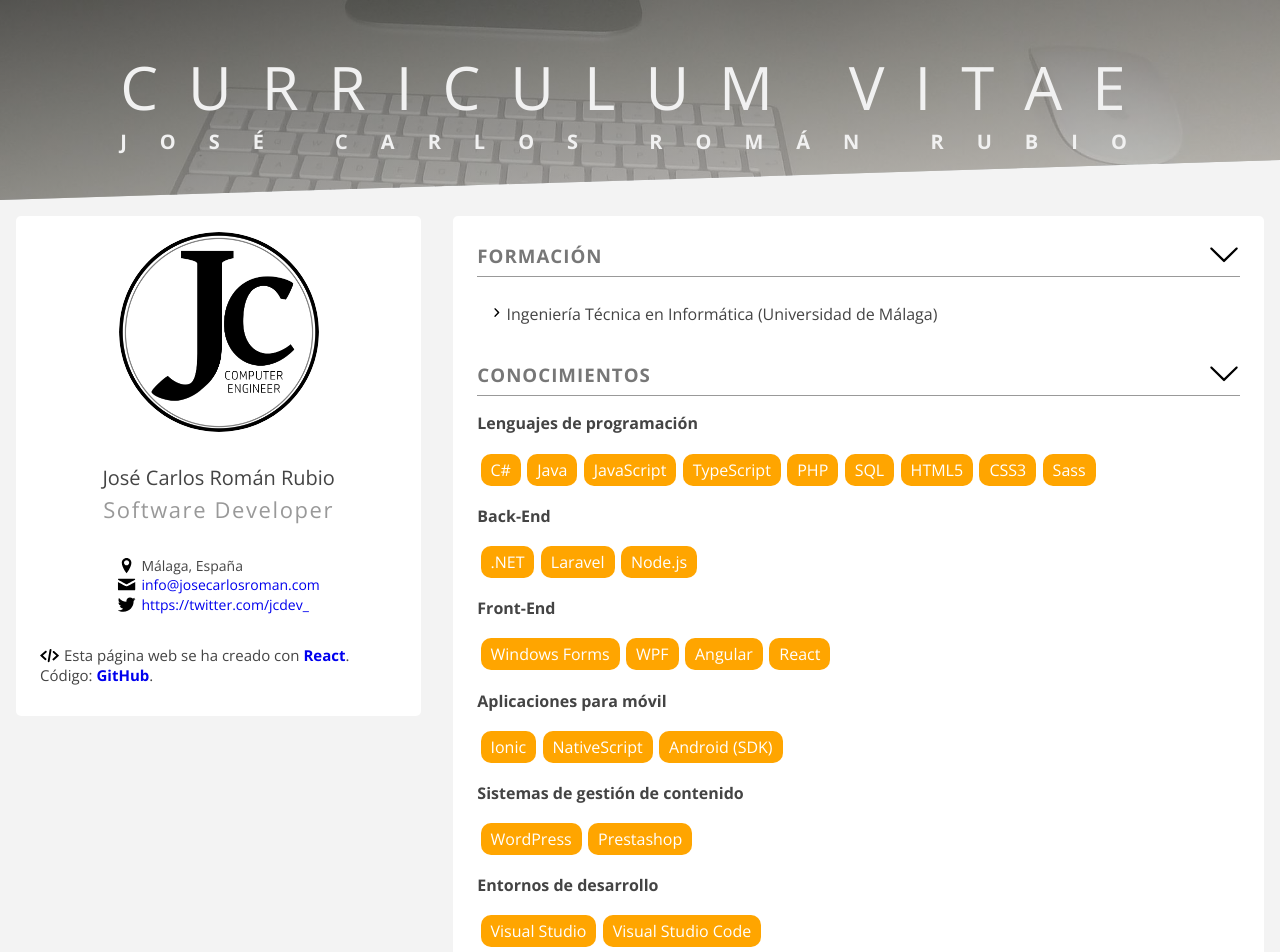
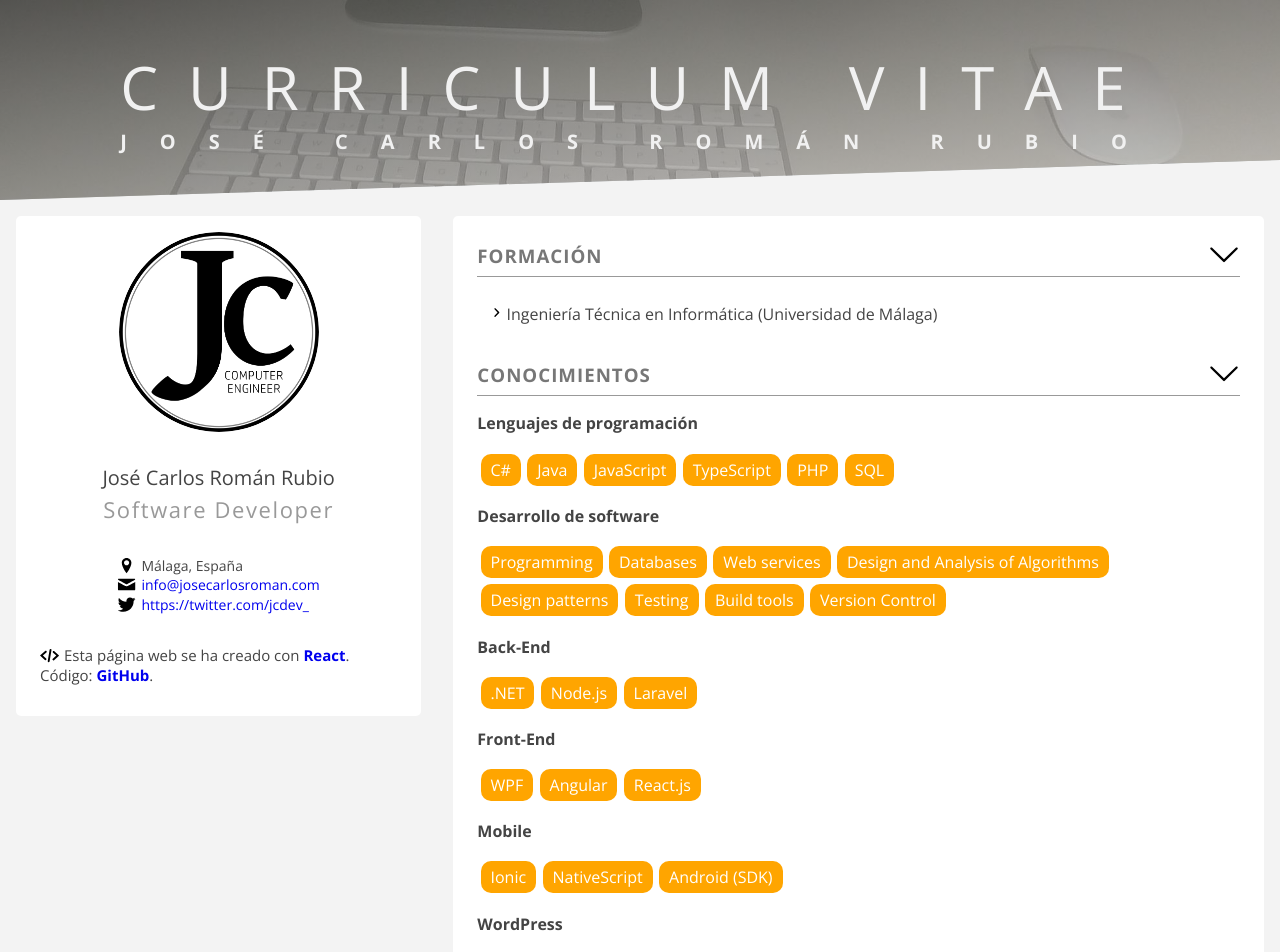
Before and after one commit to jcdotnet/curriculum, a React (Create React App) app: page / in a window 1280 px wide. Shown: the top 952 px of the page. Built offline with nearby package versions, Linux system fonts and the light colour scheme.

Commit message:
update, refactor :: skills code

```diff
--- a/src/components/Curriculum/Curriculum.js
+++ b/src/components/Curriculum/Curriculum.js
@@ -32,7 +32,7 @@ function Curriculum() {
 
 	let projectsList = <Spinner />
 
-	if ( projects )
+	if (projects)
 		projectsList = <CustomList items={projects.map(p => p.title)} projects={projects} />
 
 	return (
@@ -41,12 +41,9 @@ function Curriculum() {
 				<CustomList items={BACKGROUND.education} />
 			</Section>
 			<Section title="Conocimientos">
-				<Skill name="Lenguajes de programación" skills={SKILLS.languages} />
-				<Skill name="Back-End" skills={SKILLS.back} />
-				<Skill name="Front-End" skills={SKILLS.front} />
-				<Skill name="Aplicaciones para móvil" skills={SKILLS.mobile} />
-				<Skill name="Sistemas de gestión de contenido" skills={SKILLS.CMS} />
-				<Skill name="Entornos de desarrollo" skills={SKILLS.IDE} />
+				{SKILLS && SKILLS.map((area) => (
+					<Skill key={area.id} name={area.title} skills={area.skills} />
+				))}
 			</Section>
 			<Section title="Proyectos">
 				{projectsList}
--- a/src/shared/data.js
+++ b/src/shared/data.js
@@ -2,17 +2,46 @@
  * This data will probably be fetched from a back-end server
  */
 
-export const SKILLS = {
-    languages: ['C#', 'Java', 'JavaScript', 'TypeScript', 'PHP', 'SQL', 'HTML5', 'CSS3', 'Sass'],
-    back: ['.NET', 'Laravel', 'Node.js'],
-    front: ['Windows Forms', 'WPF', 'Angular', 'React'],
-    mobile: ['Ionic', 'NativeScript', 'Android (SDK)'],
-    IDE: ['Visual Studio', 'Visual Studio Code'],
-    CMS: ['WordPress', 'Prestashop'],
-}
+export const SKILLS = [
+	{
+		id: 'programming',
+		title: 'Lenguajes de programación',
+		skills: ['C#', 'Java', 'JavaScript', 'TypeScript', 'PHP', 'SQL'],
+  },
+	{
+		id: 'development',
+		title: 'Desarrollo de software',
+		skills: ['Programming', 'Databases', 'Web services', 'Design and Analysis of Algorithms', 'Design patterns', 'Testing', 'Build tools', 'Version Control']
+	},
+	{
+		id: 'back',
+		title: 'Back-End',
+		skills: ['.NET', 'Node.js', 'Laravel']
+	},
+	{
+		id: 'front',
+		title: 'Front-End',
+		skills: ['WPF', 'Angular', 'React.js']
+	},
+	{
+		id: 'mobile',
+		title: 'Mobile',
+		skills: ['Ionic', 'NativeScript', 'Android (SDK)']
+	},
+	{
+		id: 'CMS',
+		title: 'WordPress',
+		skills: ['Theme development', 'Plugin development', 'Gutenberg', 'Divi']
+	},
+	{
+		id: 'IDE',
+		title: 'Entornos de desarrollo',
+		skills: ['Visual Studio', 'Visual Studio Code', 'Eclipse']
+	},
+]
 
 export const BACKGROUND = {
-    education: ["Ingeniería Técnica en Informática (Universidad de Málaga)"],
-    courses: ['2006. Desarrollo de aplicaciones en J2EE (Forman, PTA Málaga)', '2007. MCTS (.NET 2.0, Forman, PTA Málaga)', '2012. English B1 certificate (EOI Málaga)', '2017. Full Stack Web Development (Hong Kong University, Online)'],
-    jobs: ['Ene 2016 - Dic 2024. Programador y desarrollador de software por cuenta propia']
+	education: ["Ingeniería Técnica en Informática (Universidad de Málaga)"],
+	courses: ['2006. Desarrollo de aplicaciones en J2EE (Forman, PTA Málaga)', '2007. MCTS (.NET 2.0, Forman, PTA Málaga)', '2012. English B1 certificate (EOI Málaga)', '2017. Full Stack Web Development (Hong Kong University, Online)'],
+	jobs: ['Ene 2016 - Dic 2024. Programador y desarrollador de software por cuenta propia']
 }
```
